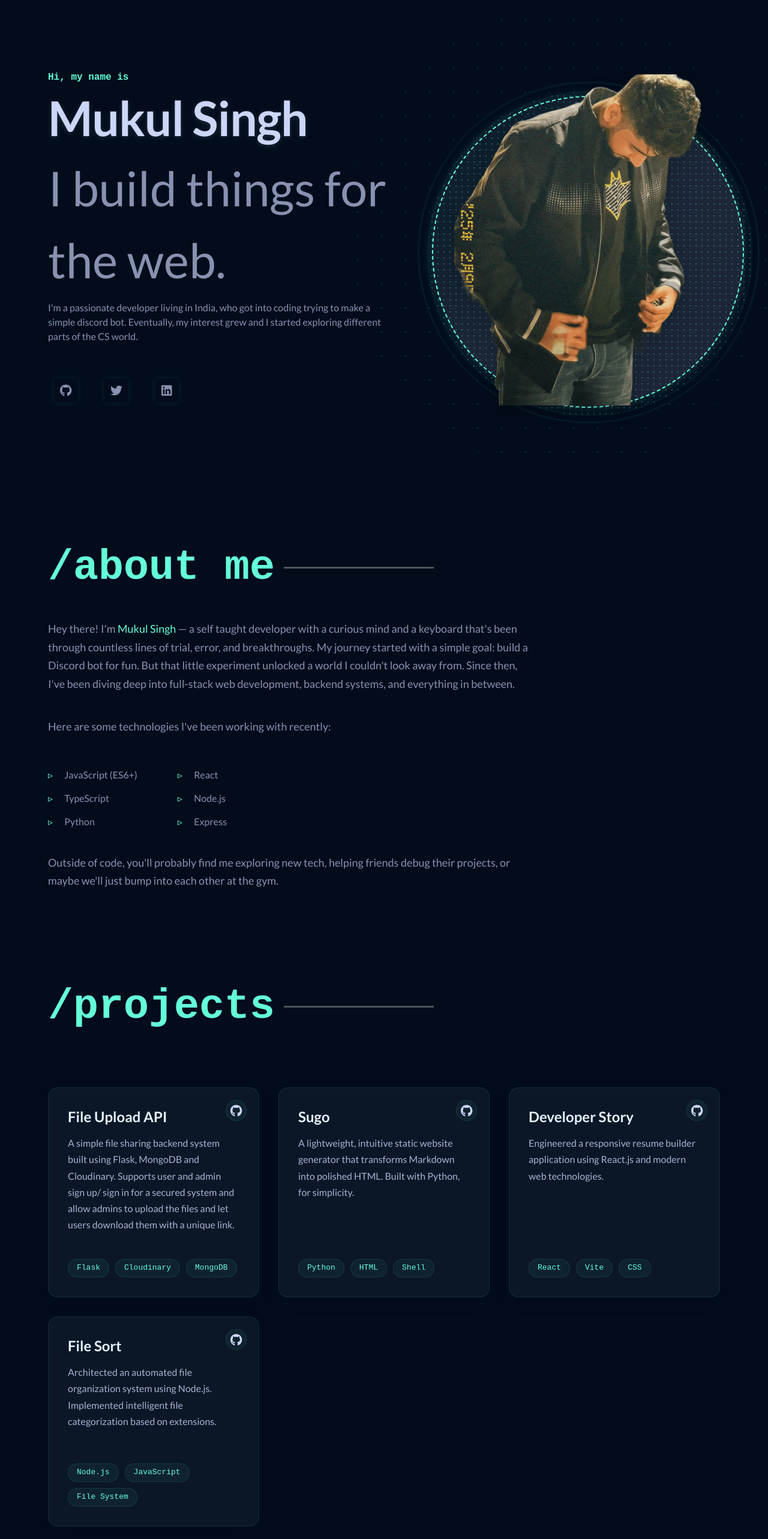
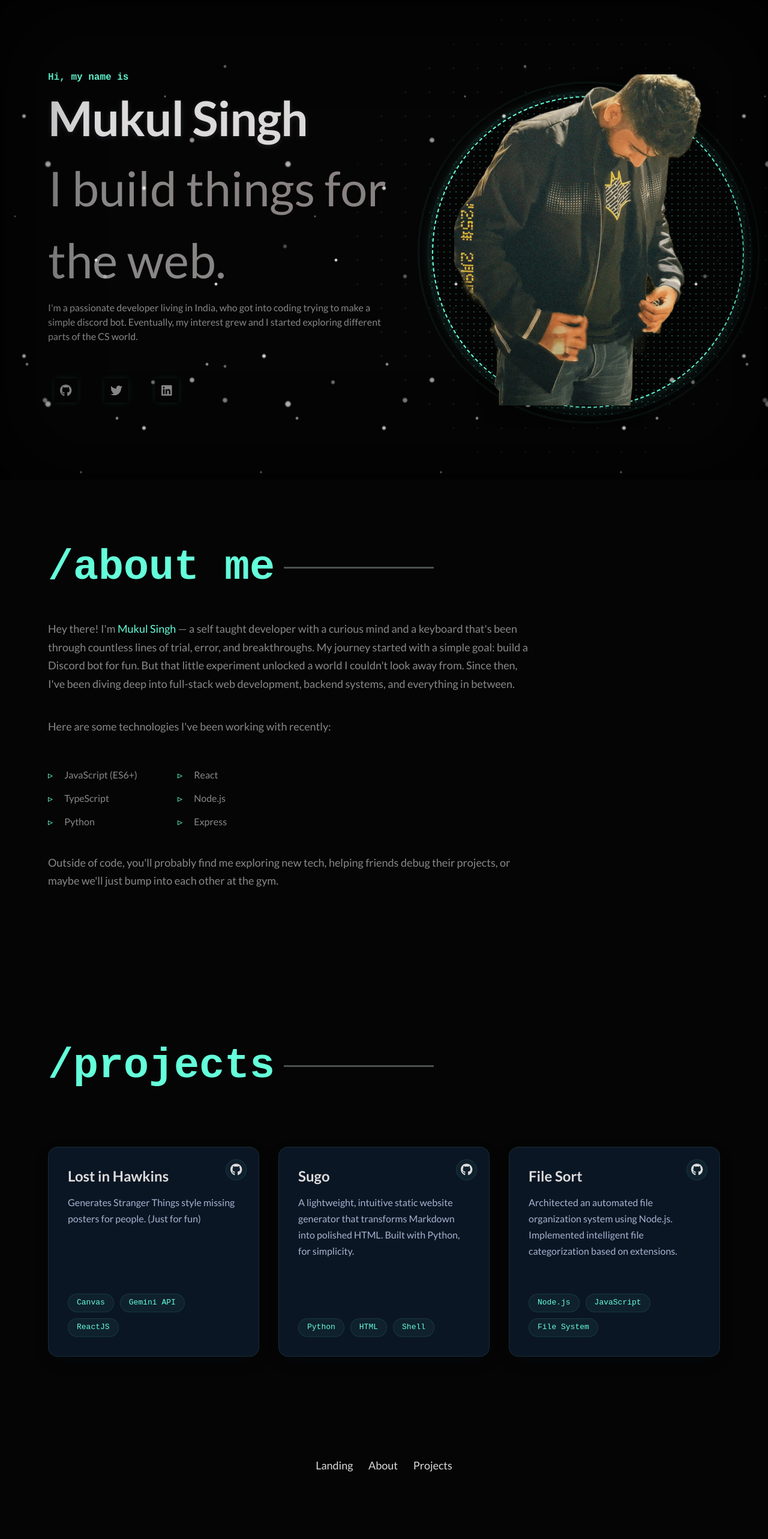
Before and after one commit to mukuls1107/portfolio-v1, a React (Vite) app: page / in a window 1280 px wide. Shown: the top 2566 px of the page at 60% size. After the commit the page ends 2487 px from the top, so only its background shows below. Built offline with nearby package versions, Linux system fonts and the light colour scheme; a web font is replaced by a local one.

Commit message:
Add: Added snow flakes for winter vibe

```diff
--- a/src/App.css
+++ b/src/App.css
@@ -1,5 +1,5 @@
 body {
-  background-color: #020c1b;
+  background-color: var(--bg-color);
   margin: 0px;
   width: 100%;
   min-height: 100%;
--- a/src/App.jsx
+++ b/src/App.jsx
@@ -3,6 +3,7 @@ import Title from "./components/Title";
 import About from "./components/About";
 import Projects from "./components/Projects";
 import Footer from "./components/Footer";
+import Effects from "./components/Effects";
 import { library } from "@fortawesome/fontawesome-svg-core";
 import {
   fas,
@@ -50,6 +51,7 @@ function App() {
   }
   return (
     <>
+      <Effects />
       <Title name="Mukul Singh" id="title" ref={titleRef} />
       <About id="about" ref={aboutRef} />
       <Projects id="projects" ref={projectsRef} />
--- /dev/null
+++ b/src/components/Effects.jsx
@@ -0,0 +1,19 @@
+import React from 'react';
+import styles from '../styles/effects.module.css';
+
+const Effects = () => {
+  return (
+    <>
+      <div className={styles.snowContainer}>
+        <div className={styles.snow}></div>
+        <div className={styles.snow}></div>
+        <div className={styles.snow}></div>
+      </div>
+      <div className={styles.thunderstorm}></div>
+      <div className={styles.lightning}></div>
+      <div className={styles.vignette}></div>
+    </>
+  );
+};
+
+export default Effects;
--- a/src/components/Footer.jsx
+++ b/src/components/Footer.jsx
@@ -5,7 +5,7 @@ import styles from "../styles/footer.module.css";
 const Footer = ({ onBacklinkClick }) => {
   return (
     <div className={styles.footer}>
-      <p className={styles.name}>Built using React.js by Mukul Singh</p>
+      {/* <p className={styles.name}>Built using React.js by Mukul Singh</p> */}
       <div className={styles.backlinks}>
         <p className={styles.items} onClick={() => onBacklinkClick("title")}>
           Landing
--- a/src/components/Projects.jsx
+++ b/src/components/Projects.jsx
@@ -13,22 +13,21 @@ const Projects = forwardRef((props, ref) => {
         <div className={`${styles.pbox} ${styles.blur}`}>
           {" "}
           <div className={styles.projectItems}>
-            <h3 className={styles.projectTitle}>File Upload API</h3>
+            <h3 className={styles.projectTitle}>Lost in Hawkins</h3>
             <p className={styles.projectDescription}>
-              A simple file sharing backend system built using Flask, MongoDB
-              and Cloudinary. Supports user and admin sign up/ sign in for a
-              secured system and allow admins to upload the files and let users
-              download them with a unique link.
+              Generates Stranger Things style missing posters for people. (Just for fun)
             </p>
             <ul className={styles.projectTech}>
-              <li className={styles.techItem}>Flask</li>
-              <li className={styles.techItem}>Cloudinary</li>
-              <li className={styles.techItem}>MongoDB</li>
+              <li className={styles.techItem}>Canvas</li>
+              <li className={styles.techItem}>Gemini API</li>
+              <li className={styles.techItem}>ReactJS</li>
             </ul>
             <div className={styles.projectLinks}>
               <a
-                href="https://github.com/mukuls1107/ez-lab-intern-test"
+                href="https://lostinhawkins.vercel.app/"
                 className={styles.projectLink}
+                target="_blank"
+                rel="noopener noreferrer"
               >
                 <FontAwesomeIcon icon={["fab", "github"]} />
               </a>
@@ -48,26 +47,6 @@ const Projects = forwardRef((props, ref) => {
             <div className={styles.projectLinks}>
               <a
                 href="https://github.com/mukuls1107/sugo"
-                className={styles.projectLink}
-              >
-                <FontAwesomeIcon icon={["fab", "github"]} />
-              </a>
-            </div>
-          </div>
-          <div className={styles.projectItems}>
-            <h3 className={styles.projectTitle}>Developer Story</h3>
-            <p className={styles.projectDescription}>
-              Engineered a responsive resume builder application using React.js
-              and modern web technologies.
-            </p>{" "}
-            <ul className={styles.projectTech}>
-              <li className={styles.techItem}>React</li>
-              <li className={styles.techItem}>Vite</li>
-              <li className={styles.techItem}>CSS</li>
-            </ul>
-            <div className={styles.projectLinks}>
-              <a
-                href="https://github.com/mukuls1107/CV-app"
                 className={styles.projectLink}
               >
                 <FontAwesomeIcon icon={["fab", "github"]} />
--- a/src/index.css
+++ b/src/index.css
@@ -1,3 +1,11 @@
+:root {
+  --bg-color: #050505;
+  --text-primary: #dcdcdc;
+  --text-secondary: #888888;
+  --accent-color: #64FFDA;
+
+}
+
 *{
   margin: 0;
   padding: 0;
--- a/src/styles/about.module.css
+++ b/src/styles/about.module.css
@@ -17,7 +17,7 @@
 }
 
 .aboutTag {
-    color: #64ffda;
+    color: var(--accent-color);
     font-family: monospace;
     font-weight: 900;
     font-size: 70px;
@@ -29,7 +29,7 @@
 .blur.tag {
     font-size: 18px;
     line-height: 1.7;
-    color: #8892b0;
+    color: var(--text-secondary);
     font-family: 'Lato', sans-serif;
     margin-bottom: 0.5rem; /* Added margin for better spacing */
 }
@@ -49,7 +49,7 @@
     position: relative;
     font-family: 'Lato', sans-serif;
     font-size: 16px;
-    color: #8892b0;
+    color: var(--text-secondary);
     margin-bottom: 10px;
     padding-left: 0.5rem; /* Adding padding to ensure text doesn't overlap with marker */
     display: flex;
@@ -60,7 +60,7 @@
     content: '▹';
     position: absolute;
     left: -1.2rem;
-    color: #64ffda;
+    color: var(--accent-color);
     font-size: 16px;
     display: block;
 }
@@ -87,7 +87,7 @@
 }
 
 .nameGlow {
-    color: #64ffda;
+    color: var(--accent-color);
 }
 
 /* Responsive styles */
--- a/src/styles/contactLinks.module.css
+++ b/src/styles/contactLinks.module.css
@@ -21,7 +21,7 @@
 
 .items svg {
     font-size: 20px;
-    color: #8892b0;
+    color: var(--text-secondary);
     transition: all 0.3s ease;
 }
 .items {
@@ -63,7 +63,7 @@
     left: 0;
     width: 100%;
     height: 100%;
-    background-color: #64ffda;
+    background-color: var(--accent-color);
     border-radius: 50%;
     transform: scale(0);
     opacity: 0;
@@ -83,7 +83,7 @@
 }
 
 .items:hover svg {
-    color: #64ffda;
+    color: var(--accent-color);
 }
 
 /* Responsive styles */
--- /dev/null
+++ b/src/styles/effects.module.css
@@ -0,0 +1,108 @@
+.snowContainer {
+    position: fixed;
+    top: 0;
+    left: 0;
+    width: 100%;
+    height: 100%;
+    pointer-events: none;
+    z-index: 0;
+    overflow: hidden;
+}
+
+.snow {
+    position: absolute;
+    top: 0;
+    left: 0;
+    width: 100%;
+    height: 100%;
+    background-image:
+        radial-gradient(4px 4px at 10% 10%, rgba(255, 255, 255, 0.8) 50%, transparent),
+        radial-gradient(6px 6px at 20% 30%, rgba(255, 255, 255, 0.7) 50%, transparent),
+        radial-gradient(3px 3px at 40% 70%, rgba(255, 255, 255, 0.9) 50%, transparent),
+        radial-gradient(4px 4px at 60% 40%, rgba(255, 255, 255, 0.8) 50%, transparent),
+        radial-gradient(5px 5px at 80% 20%, rgba(255, 255, 255, 0.6) 50%, transparent),
+        radial-gradient(3px 3px at 90% 80%, rgba(255, 255, 255, 0.9) 50%, transparent);
+    background-size: 400px 400px;
+    animation: fall 10s linear infinite;
+}
+
+.snow:nth-child(2) {
+    background-image:
+        radial-gradient(3px 3px at 15% 15%, rgba(255, 255, 255, 0.8) 50%, transparent),
+        radial-gradient(5px 5px at 25% 35%, rgba(255, 255, 255, 0.7) 50%, transparent),
+        radial-gradient(2px 2px at 45% 75%, rgba(255, 255, 255, 0.9) 50%, transparent),
+        radial-gradient(3px 3px at 65% 45%, rgba(255, 255, 255, 0.8) 50%, transparent),
+        radial-gradient(4px 4px at 85% 25%, rgba(255, 255, 255, 0.6) 50%, transparent),
+        radial-gradient(2px 2px at 95% 85%, rgba(255, 255, 255, 0.9) 50%, transparent);
+    background-size: 300px 300px;
+    animation: fall 7s linear infinite;
+    opacity: 0.7;
+}
+
+.snow:nth-child(3) {
+    background-image:
+        radial-gradient(2px 2px at 5% 5%, rgba(255, 255, 255, 0.8) 50%, transparent),
+        radial-gradient(4px 4px at 35% 25%, rgba(255, 255, 255, 0.7) 50%, transparent),
+        radial-gradient(2px 2px at 55% 65%, rgba(255, 255, 255, 0.9) 50%, transparent),
+        radial-gradient(3px 3px at 75% 55%, rgba(255, 255, 255, 0.8) 50%, transparent),
+        radial-gradient(4px 4px at 95% 15%, rgba(255, 255, 255, 0.6) 50%, transparent);
+    background-size: 500px 500px;
+    animation: fall 15s linear infinite;
+    opacity: 0.5;
+}
+
+@keyframes fall {
+    0% {
+        transform: translateY(-100%);
+    }
+    100% {
+        transform: translateY(100%);
+    }
+}
+
+.thunderstorm {
+    position: fixed;
+    top: 0;
+    left: 0;
+    width: 100%;
+    height: 100%;
+    pointer-events: none;
+    z-index: 1;
+    background: radial-gradient(circle at 50% 0%, rgba(139, 0, 0, 0.1), transparent 70%);
+    mix-blend-mode: overlay;
+}
+
+.lightning {
+    position: fixed;
+    top: 0;
+    left: 0;
+    width: 100%;
+    height: 100%;
+    background-color: rgba(255, 0, 0, 0.2);
+    opacity: 0;
+    pointer-events: none;
+    z-index: 2;
+    animation: lightningFlash 10s infinite;
+}
+
+@keyframes lightningFlash {
+    0%, 90% { opacity: 0; }
+    91% { opacity: 0.3; }
+    91.5% { opacity: 0; }
+    92% { opacity: 0.1; }
+    92.5% { opacity: 0; }
+    96% { opacity: 0.4; }
+    96.5% { opacity: 0; }
+    100% { opacity: 0; }
+}
+
+.vignette {
+    position: fixed;
+    top: 0;
+    left: 0;
+    width: 100%;
+    height: 100%;
+    box-shadow: inset 0 0 150px rgba(0, 0, 0, 0.9);
+    pointer-events: none;
+    z-index: 3;
+}
--- a/src/styles/footer.module.css
+++ b/src/styles/footer.module.css
@@ -4,7 +4,7 @@
     justify-content: center;
     align-items: center;
     flex-direction: column;
-    color: #e6f1ff;
+    color: var(--text-primary);
     gap: 1.3rem;
     padding: 2rem;
 }
@@ -29,7 +29,7 @@
     position: relative;
     transition: color 0.3s ease;
     cursor: pointer;
-    color: #e6f1ff94;
+    color: var(--text-primary)94;
 }
 
 .items::after {
@@ -39,12 +39,12 @@
     height: 1px;
     bottom: -2px;
     left: 0;
-    background-color: #64ffda;
+    background-color: var(--accent-color);
     transition: width 0.3s ease;
 }
 
 .backlinks>.items:hover {
-    color: #64ffda;
+    color: var(--accent-color);
     cursor: pointer;
 }
 
--- a/src/styles/projects.module.css
+++ b/src/styles/projects.module.css
@@ -18,7 +18,7 @@
 }
 
 .projectsTag {
-    color: #64ffda;
+    color: var(--accent-color);
     font-family: monospace;
     font-weight: 900;
     font-size: 70px;
@@ -80,7 +80,7 @@
     left: 0;
     width: 100%;
     height: 3px;
-    background: linear-gradient(90deg, #64ffda, rgba(10, 25, 47, 0.5), #64ffda);
+    background: linear-gradient(90deg, var(--accent-color), rgba(10, 25, 47, 0.5), var(--accent-color));
     background-size: 200% 100%;
     transform: scaleX(0);
     transform-origin: left;
@@ -93,13 +93,13 @@
 }
 
 .projectFolder {
-    color: #64ffda;
+    color: var(--accent-color);
     font-size: 40px;
     margin-bottom: 30px;
 }
 
 .projectTitle {
-    color: #e6f1ff;
+    color: var(--text-primary);
     font-size: 24px;
     font-weight: 700;
     font-family: 'Lato';
@@ -110,7 +110,7 @@
 }
 
 .projectItems:hover .projectTitle {
-    color: #64ffda;
+    color: var(--accent-color);
 }
 
 .projectTitle::after {
@@ -120,7 +120,7 @@
     left: 0;
     width: 0;
     height: 2px;
-    background-color: #64ffda;
+    background-color: var(--accent-color);
     transition: width 0.3s ease;
 }
 
@@ -138,7 +138,7 @@
 }
 
 .projectItems:hover .projectDescription {
-    color: #ccd6f6;
+    color: var(--text-primary);
 }
 
 .projectTech {
@@ -151,7 +151,7 @@
 }
 
 .techItem {
-    color: #64ffda;
+    color: var(--accent-color);
     font-family: monospace;
     font-size: 13px;
     font-weight: 500;
@@ -198,7 +198,7 @@
 }
 
 .projectLink {
-    color: #ccd6f6;
+    color: var(--text-primary);
     font-size: 20px;
     transition: all 0.3s ease;
     display: flex;
@@ -212,7 +212,7 @@
 }
 
 .projectLink:hover {
-    color: #64ffda;
+    color: var(--accent-color);
     transform: translateY(-3px) rotate(5deg);
     background-color: rgba(100, 255, 218, 0.1);
     box-shadow: 0 5px 15px rgba(100, 255, 218, 0.2);
--- a/src/styles/title.module.css
+++ b/src/styles/title.module.css
@@ -1,5 +1,5 @@
 .clrLight {
-    color: #64ffda;
+    color: var(--accent-color);
     font-family: monospace;
     font-weight: 900;
     font-size: large;
@@ -7,7 +7,7 @@
 }
 
 .head {
-    color: #ccd6f6;
+    color: var(--text-primary);
     font-family: 'Lato';
     font-size: 80px;
     position: relative;
@@ -26,14 +26,14 @@
     height: 2px;
     bottom: 0;
     left: 0;
-    background-color: #64ffda;
+    background-color: var(--accent-color);
     transition: width 0.4s cubic-bezier(0.165, 0.84, 0.44, 1);
     opacity: 0.8;
-    box-shadow: 0 0 8px rgba(100, 255, 218, 0.5);
+    box-shadow: 0 0 8px var(--accent-glow);
 }
 
 .head:hover {
-    color: #e6f1ff;
+    color: var(--text-primary);
     text-shadow: 0 0 15px rgba(204, 214, 246, 0.3);
     cursor: pointer;
     letter-spacing: -0.5px;
@@ -44,7 +44,7 @@
 }
 
 .blur {
-    color: #8892b0;
+    color: var(--text-secondary);
     font-family: 'Lato';
     font-size: 16px;
     line-height: 1.5;
@@ -147,8 +147,8 @@
     height: 100%;
     max-height: 520px;
     border-radius: 50%;
-    background: linear-gradient(135deg, #64ffda11 0%, #ccd6f622 50%, #8892b033 100%);
-    border: 2px dashed #64ffda;
+    background: linear-gradient(135deg, var(--accent-color)11 0%, var(--text-primary)22 50%, var(--text-secondary)33 100%);
+    border: 2px dashed var(--accent-color);
     box-shadow: 0 0 20px rgba(100, 255, 218, 0.2);
     transform: translate(40px, 20px);
     z-index: 1;
@@ -175,7 +175,7 @@
     /* Wavy border effect */
     animation: waver 8s infinite linear;
     /* Hand-drawn look with dotted pattern */
-    background-image: radial-gradient(#64ffda 1px, transparent 1px);
+    background-image: radial-gradient(var(--accent-color) 1px, transparent 1px);
     background-size: 10px 10px;
     opacity: 0.3;
 }
@@ -190,7 +190,7 @@
     height: calc(100% + 50px);
     border-radius: 50%;
     /* Sketchy border effect */
-    border: 1px solid #64ffda;
+    border: 1px solid var(--accent-color);
     z-index: -1;
     opacity: 0.2;
     transform: rotate(-5deg);
@@ -205,7 +205,7 @@
     height: 140%;
     top: -20%;
     left: -20%;
-    background-image: radial-gradient(#64ffda 1px, transparent 2px);
+    background-image: radial-gradient(var(--accent-color) 1px, transparent 2px);
     background-size: 40px 40px;
     border-radius: 50%;
     z-index: -2;
@@ -215,7 +215,7 @@
 }
 
 .nameGlow{
-    color: #64ffda;
+    color: var(--accent-color);
 }
 
 /* Animation for wave effect */
```
Also changed, not shown: 1 other file (tests, documents, lock files or other folders).
